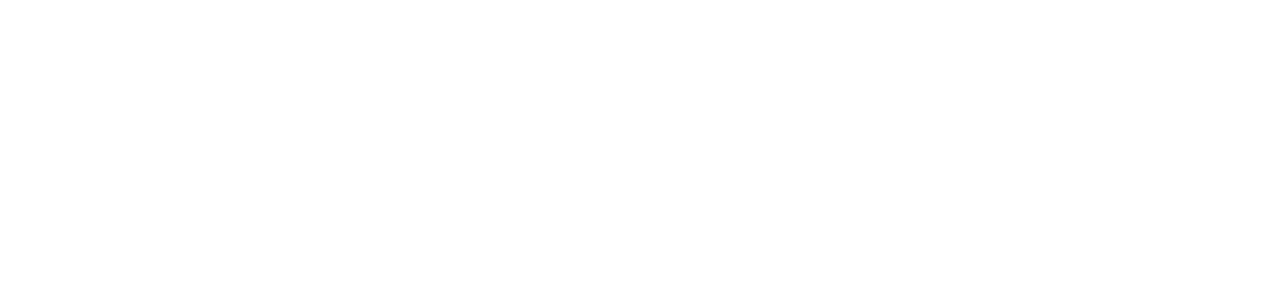
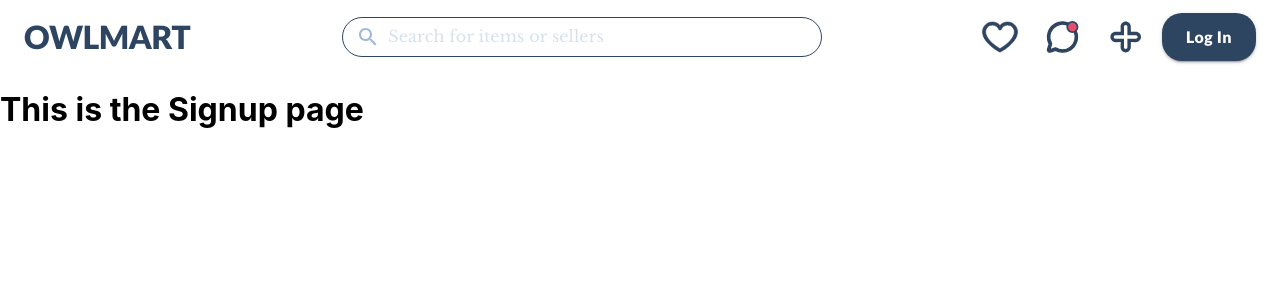
Before and after one commit to rice-apps/owlmart, a React (Create React App) app in the folder client/: page /Signup in a window 1280 px wide. Before the commit this address had no page. Shown: the top 300 px of the page. Built offline with nearby package versions, Linux system fonts and the light colour scheme.

Commit message:
signup routing

```diff
--- a/client/src/App.js
+++ b/client/src/App.js
@@ -3,7 +3,7 @@
 import { Cart } from './components/pages/Cart';
 import { Favorites } from './components/pages/Favorites';
 import { LandingPage } from './components/pages/LandingPage';
-
+import { Signup } from './components/pages/Signup';
 
 const App = () => {
   return (
@@ -17,7 +17,7 @@
 			</Route>
 			<Route path="/home" exact element = {<HomePage/>}>
 			</Route>
-
+			<Route path="/Signup" element = {<Signup/>} />
 		</Routes>
 	</Router>
   );
--- a/client/src/components/pages/Signup.js
+++ b/client/src/components/pages/Signup.js
@@ -1,6 +1,6 @@
 import { Navbar } from "./navbar";
 
-export const SignupPage = () => {
+export const Signup = () => {
   return (
     <>
       <Navbar />
```
